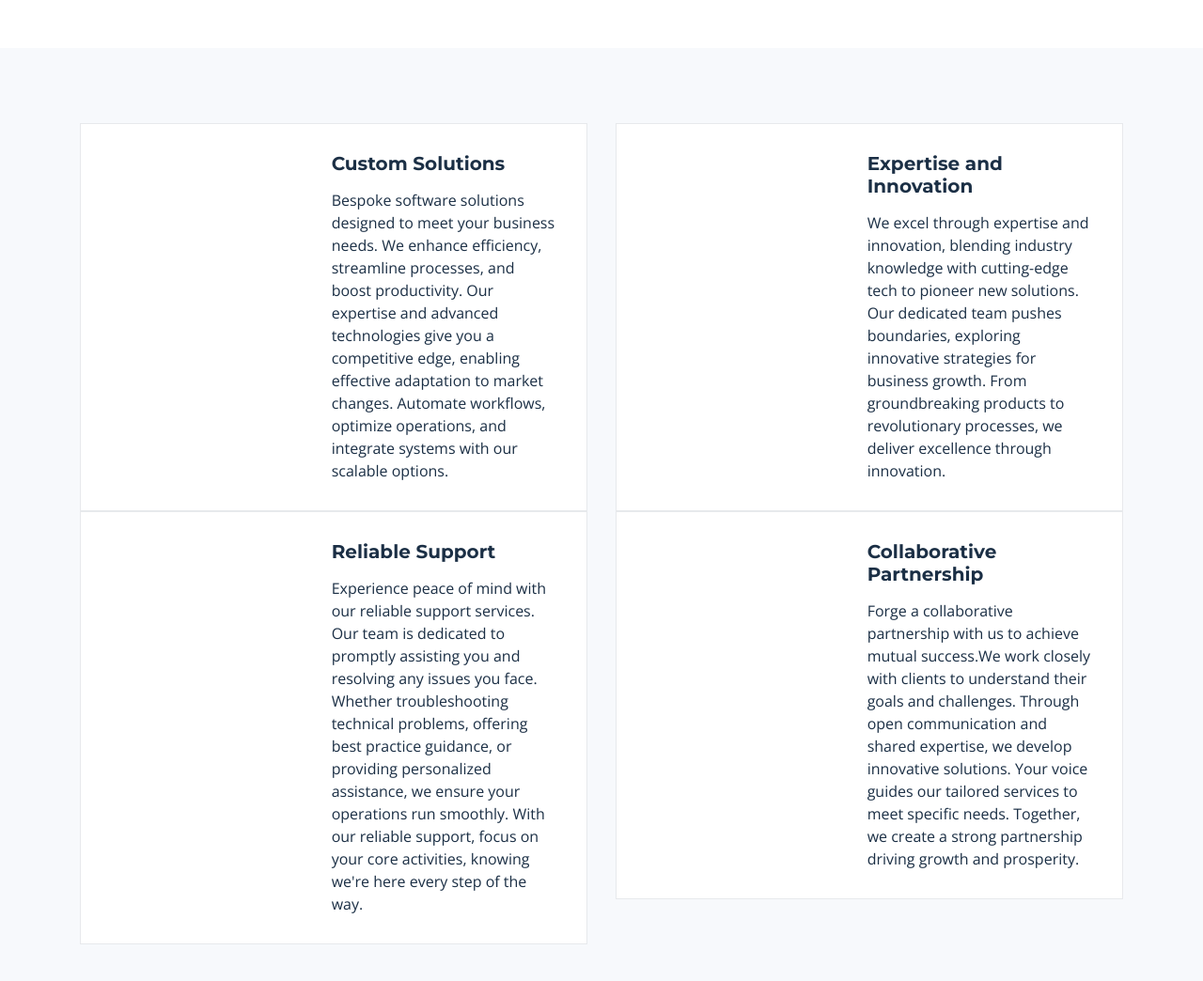
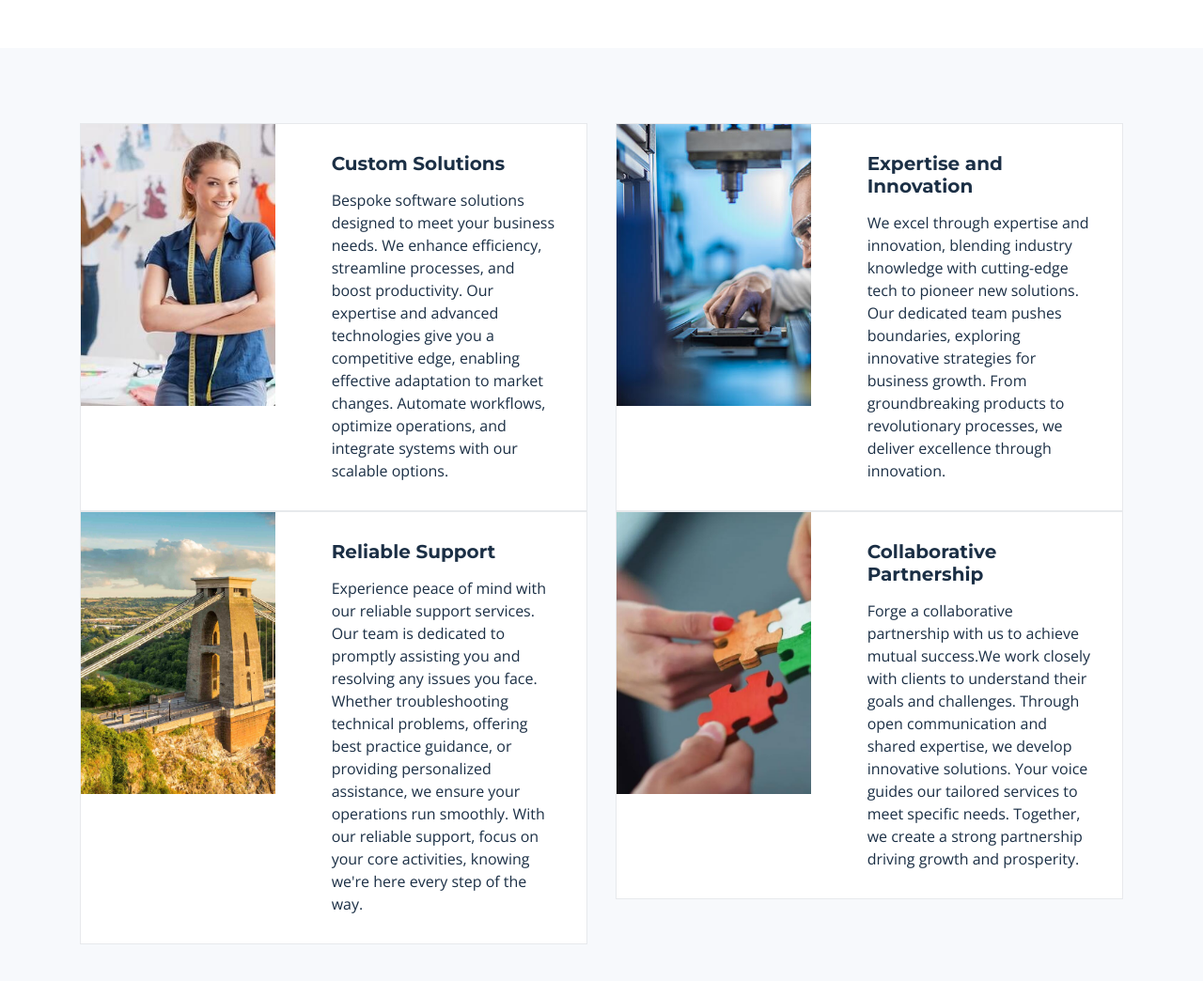
Before and after one commit to WillfulSolutions/WillfulSolutions.github.io, a plain HTML site: page our-services.html in a window 1280 px wide. Shown: the part 780-1824 px from the top of the page at 94% size. Drawn offline with nearby package versions, Linux system fonts and the light colour scheme.

Commit message:
updates various image url

```diff
--- a/our-services.html
+++ b/our-services.html
@@ -168,7 +168,7 @@
                     <div class="card-item">
                         <div class="row">
                             <div class="col-xl-5">
-                                <div class="card-bg" style="background-image: url(/assets/img/bespoke-tailoring.jpg);"></div>
+                                <div class="card-bg" style="background-image: url(/assets/img/services/bespoke-tailoring.jpg);"></div>
                             </div>
                             <div class="col-xl-7 d-flex align-items-center">
                                 <div class="card-body">
@@ -185,7 +185,7 @@
                     <div class="card-item">
                         <div class="row">
                             <div class="col-xl-5">
-                                <div class="card-bg" style="background-image: url(/assets/img/expertise-innovation.jpg);"></div>
+                                <div class="card-bg" style="background-image: url(/assets/img/services/expertise-innovation.jpg);"></div>
                             </div>
                             <div class="col-xl-7 d-flex align-items-center">
                                 <div class="card-body">
@@ -202,7 +202,7 @@
                     <div class="card-item">
                         <div class="row">
                             <div class="col-xl-5">
-                                <div class="card-bg" style="background-image: url(/assets/img/clifton-bridge.jpg);"></div>
+                                <div class="card-bg" style="background-image: url(/assets/img/services/clifton-bridge.jpg);"></div>
                             </div>
                             <div class="col-xl-7 d-flex align-items-center">
                                 <div class="card-body">
@@ -219,7 +219,7 @@
                     <div class="card-item">
                         <div class="row">
                             <div class="col-xl-5">
-                                <div class="card-bg" style="background-image: url(assets/img/collaboration.jpg);"></div>
+                                <div class="card-bg" style="background-image: url(assets/img/services/collaboration.jpg);"></div>
                             </div>
                             <div class="col-xl-7 d-flex align-items-center">
                                 <div class="card-body">
```
